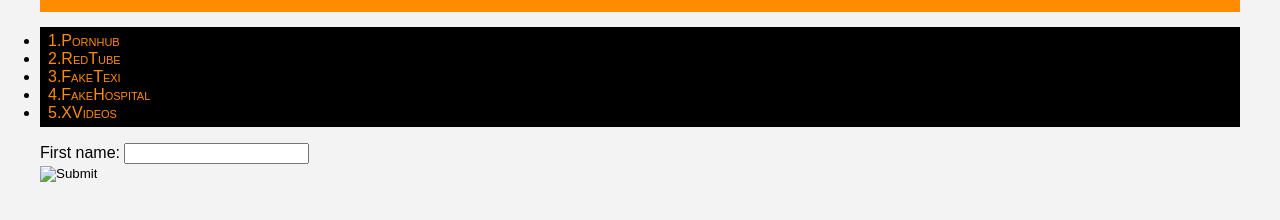
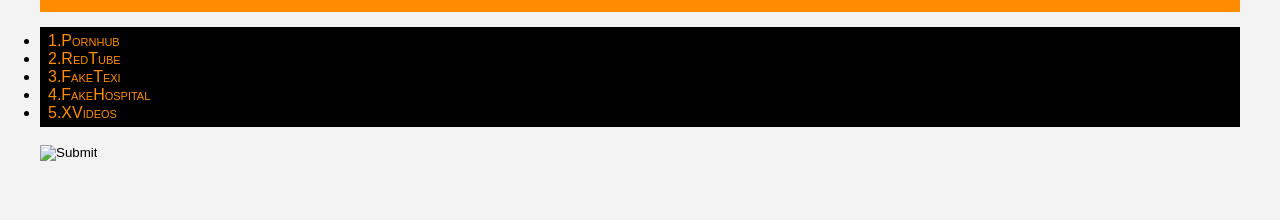
Before and after one commit to mathias6066/trendysites, a plain HTML site: page index.html in a window 1280 px wide. Shown: the part 186-406 px from the top of the page. Drawn offline with Linux system fonts and the light colour scheme.

Commit message:
Update index.html

```diff
--- a/index.html
+++ b/index.html
@@ -25,7 +25,6 @@
 
 			</nav>
 			<form action="/action_page.php">
-			  First name: <input type="text" name="fname"><br>
 			  <input type="image" src="submit.gif" alt="Submit">
 			</form>
 	</body>
```
